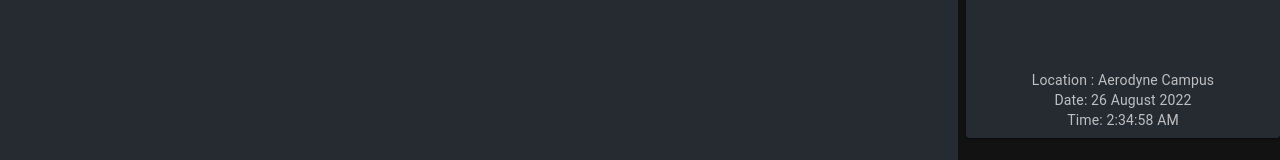
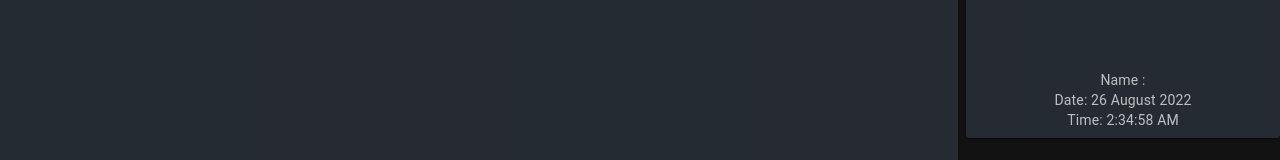
Before and after one commit to wafiuddin/internal_demo, a React (Create React App) app: page /face in a window 1280 px wide. Shown: the part 647-807 px from the top of the page. Built offline with nearby package versions, Linux system fonts and the light colour scheme; no server answers.

Commit message:
display image

```diff
--- a/src/face.js
+++ b/src/face.js
@@ -60,7 +60,8 @@ const darkTheme = createTheme({
         constructor(props) {
           super(props);
           this.state = {
-            path: ""
+            path: "",
+            name: ""
           };
           this.canvas = React.createRef();
       }
@@ -76,18 +77,19 @@ const darkTheme = createTheme({
          socket.addEventListener('message', (e) => {
           let path = JSON.parse(e.data)
           this.setState({ path: "http://localhost:9000/?"+path.ID });
+          this.setState({ name: path.name});
           let ctx = this.canvas.current.getContext("2d");
              let image = new Image();
-             image.src = URL.createObjectURL(this.state.path);
+             image.src =this.state.path;
              image.addEventListener("load", (e) => {
                  ctx.drawImage(image, 0, 0, this.canvas.current.width, this.canvas.current.height);
              });
-
+          console.log(this.state);
          });
           return (
             <div>
             <canvas ref={this.canvas} width="400" height="600" style={{objectFit:"contain"}}/>
-            <Typography variant="h8" color="inherit" component="div">Location : Aerodyne Campus</Typography>
+            <Typography variant="h8" color="inherit" component="div">Name : {this.state.name}</Typography>
             <Typography variant="h8" color="inherit" component="div">Date: 26 August 2022</Typography>
             <Typography variant="h8" color="inherit" component="div">Time: <Time></Time></Typography>
             </div>
```
